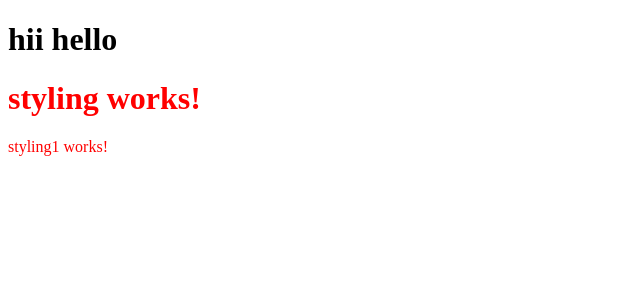
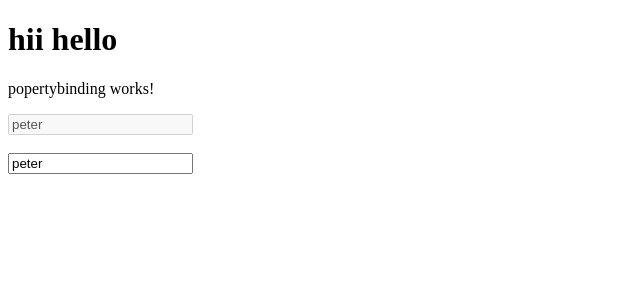
Before and after one commit to ranitbcd/fullangular, an Angular app: page / in a window 1280 px wide. Shown: the top 300 px of the page, without its empty margins (0-640 px from the left). Built offline with nearby package versions, Linux system fonts and the light colour scheme.

Commit message:
secound commit

```diff
--- a/src/app/app.component.html
+++ b/src/app/app.component.html
@@ -1,5 +1,6 @@
 <h1>{{data}}</h1>
 
 <!-- <app-login></app-login> -->
-<app-styling></app-styling>
-<app-styling1></app-styling1>
+<!-- <app-styling></app-styling>
+<app-styling1></app-styling1> -->
+<app-popertybinding></app-popertybinding>
--- a/src/app/app.module.ts
+++ b/src/app/app.module.ts
@@ -4,7 +4,7 @@ import { UserAuthModule } from './user-auth/user-auth.module';
 import { AppComponent } from './app.component';
 import { StylingComponent } from './styling/styling.component';
 import { Styling1Component } from './styling1/styling1.component';
-
+import { BindingModule } from './binding/binding.module';
 @NgModule({
   declarations: [
     AppComponent,
@@ -13,7 +13,8 @@ import { Styling1Component } from './styling1/styling1.component';
   ],
   imports: [
     BrowserModule,
-    UserAuthModule
+    UserAuthModule,
+    BindingModule
   ],
   providers: [],
   bootstrap: [AppComponent]
--- /dev/null
+++ b/src/app/binding/popertybinding/popertybinding.component.html
@@ -0,0 +1,3 @@
+<p>popertybinding works!</p>
+<input type="text" name="user-name" value="{{name}}" disabled={{disable}}><br><br>
+<input type="text" name="user-name" [value]="name" [disabled]="disable">
--- /dev/null
+++ b/src/app/binding/popertybinding/popertybinding.component.ts
@@ -0,0 +1,17 @@
+import { Component, OnInit } from '@angular/core';
+
+@Component({
+  selector: 'app-popertybinding',
+  templateUrl: './popertybinding.component.html',
+  styleUrls: ['./popertybinding.component.css']
+})
+export class PopertybindingComponent implements OnInit {
+  name:string="peter"
+  disable:boolean=false
+  constructor() { }
+
+  ngOnInit(): void {
+
+  }
+
+}
```
Also changed, not shown: src/app/binding/binding.module.ts (added, +18 -0 lines), src/app/binding/popertybinding/popertybinding.component.css (added), 1 other file (tests, documents, lock files or other folders).
